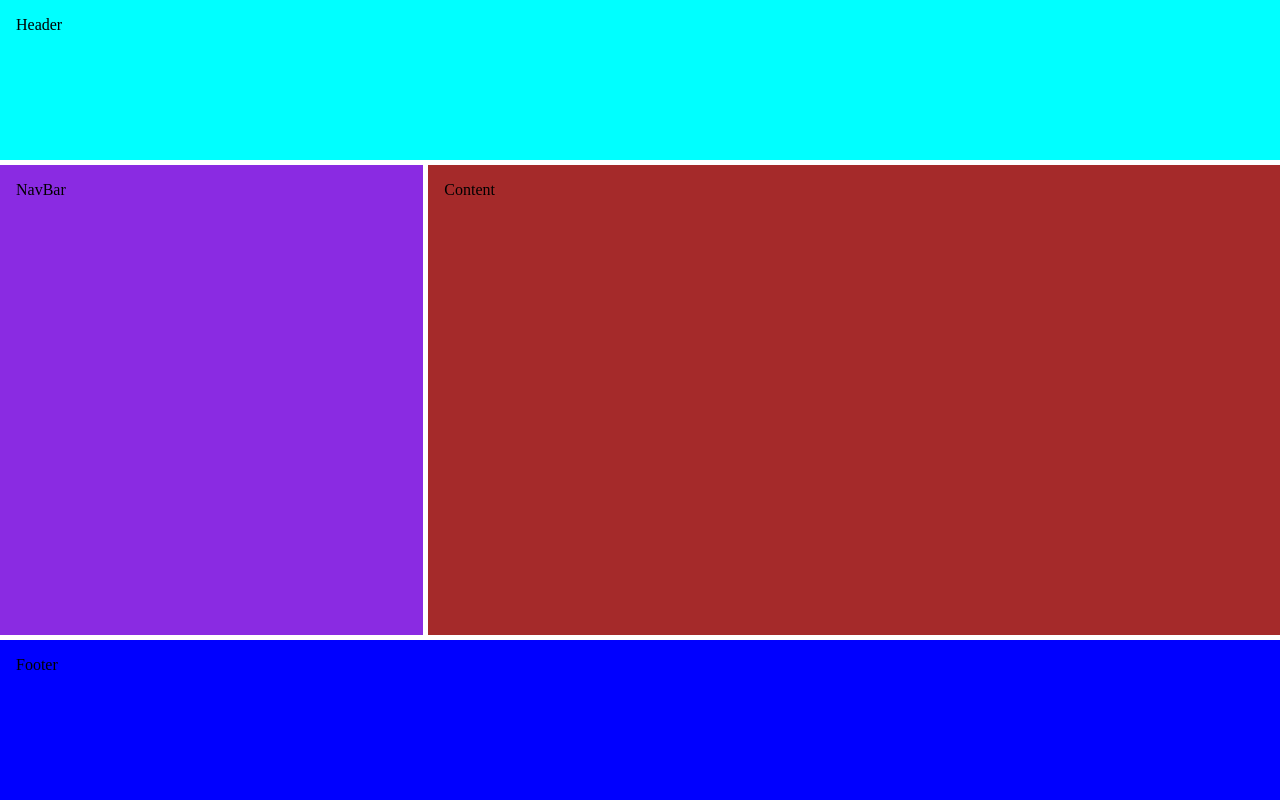
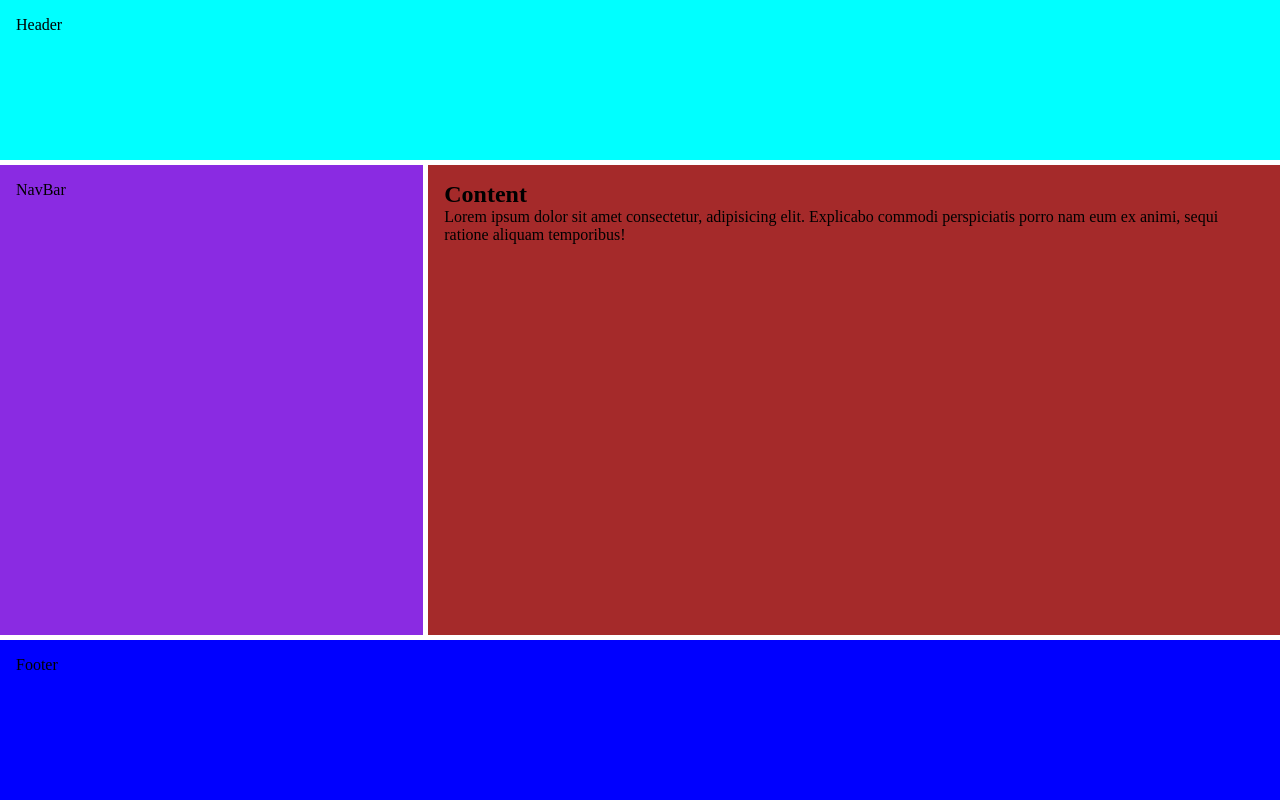
Before and after one commit to ffernanda85/exercitando-treinando, a plain HTML site: page grid-template-area/index.html in a window 1280 px wide. Drawn offline with Linux system fonts and the light colour scheme.

Commit message:
implementação do Artigo

```diff
--- a/grid-template-area/index.html
+++ b/grid-template-area/index.html
@@ -15,7 +15,10 @@
     <main>
         <header>Header</header>
         <nav>NavBar</nav>
-        <article>Content</article>
+        <article>
+            <h1>Content</h1>
+            <p>Lorem ipsum dolor sit amet consectetur, adipisicing elit. Explicabo commodi perspiciatis porro nam eum ex animi, sequi ratione aliquam temporibus!</p>
+        </article>
         <footer>Footer</footer>
     </main>
 </body>
```
